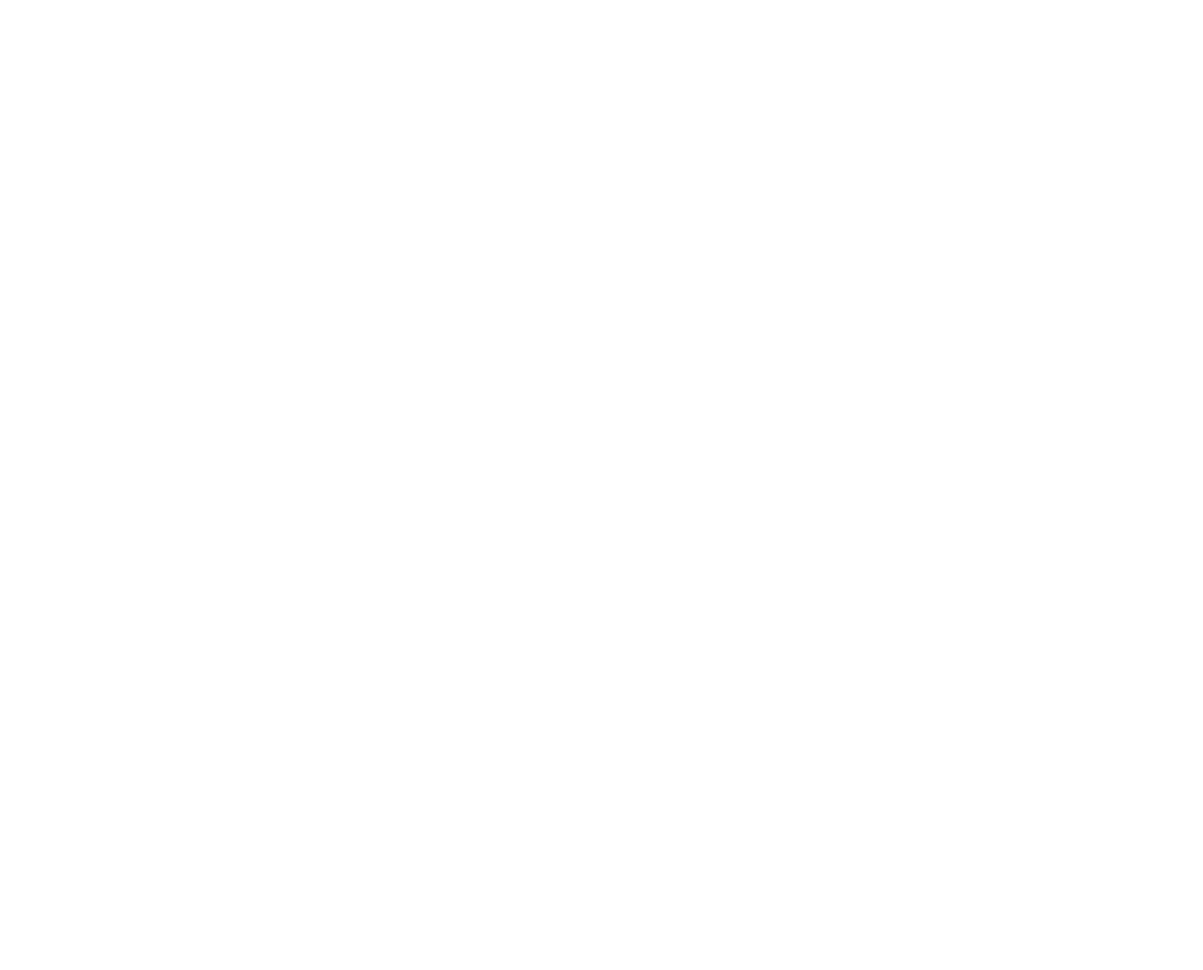
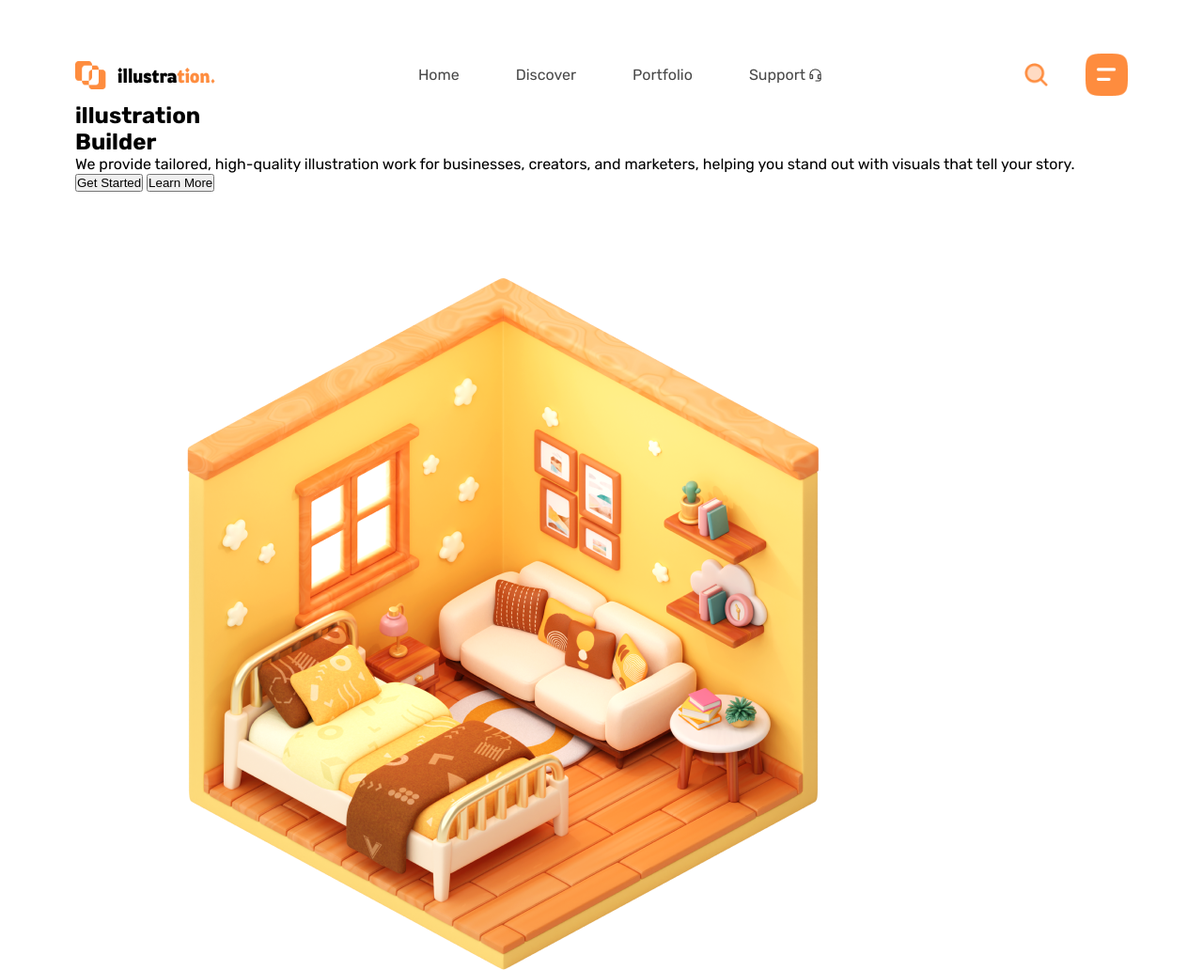
Before and after one commit to perrykwarteng/Illustration-Hero, a plain HTML site: page index.html in a window 1280 px wide. Shown: the whole page at 94% size. Before the commit the page ends 800 px from the top, so only its background shows below. Drawn offline with Linux system fonts and the light colour scheme.

Commit message:
styed nav bar section and added structure for the hero content

```diff
--- a/index.html
+++ b/index.html
@@ -6,5 +6,51 @@
     <title>Illustration Hero Page</title>
     <link rel="stylesheet" href="style.css" />
   </head>
-  <body></body>
+  <body>
+    <section class="Hero">
+      <header class="nav-bar">
+        <nav class="nav-items">
+          <div class="logo">
+            <img src="Images/Logo.png" alt="Main Logo" />
+          </div>
+          <ul class="lists">
+            <li class="list-item"><a href="">Home</a></li>
+            <li class="list-item"><a href="">Discover</a></li>
+            <li class="list-item"><a href="">Portfolio</a></li>
+            <li class="list-item">
+              <a href=""
+                >Support <img src="Images/support.png" alt="support-icon"
+              /></a>
+            </li>
+          </ul>
+          <div class="icons">
+            <div class="search">
+              <img src="Images/search.png" alt="search-icon" />
+            </div>
+            <div class="menu">
+              <img src="Images/menu.png" alt="Menu-icon" />
+            </div>
+          </div>
+        </nav>
+      </header>
+
+      <div class="content">
+        <div class="intro">
+          <h1>illustration <br /><span>Builder</span></h1>
+          <p>
+            We provide tailored, high-quality illustration work for businesses,
+            creators, and marketers, helping you stand out with visuals that
+            tell your story.
+          </p>
+          <div class="btns">
+            <button>Get Started</button>
+            <button>Learn More</button>
+          </div>
+        </div>
+        <div class="intro-img">
+          <img src="Images/heroImg.png" alt="" />
+        </div>
+      </div>
+    </section>
+  </body>
 </html>
--- a/style.css
+++ b/style.css
@@ -14,4 +14,115 @@
 body {
   font-family: "Rubik", serif;
   background: var(--bgColor);
+  min-height: 100vh;
 }
+
+.Hero {
+  padding: 30px 30px;
+  height: 100%;
+}
+
+.Hero .nav-bar .nav-items {
+  display: flex;
+  justify-content: space-between;
+  align-items: center;
+}
+
+.nav-bar .nav-items .logo {
+  width: 150px;
+  height: 30px;
+}
+
+.nav-items .logo img {
+  width: 100%;
+  height: 100%;
+}
+
+.nav-bar .nav-items .lists {
+  display: none;
+  background: #999;
+  /* width: 0%; */
+  padding: 20px 0px;
+  /* position: absolute;
+  left: 0; */
+}
+
+.nav-items .lists .list-item {
+  list-style: none;
+  display: flex;
+  flex-direction: column;
+  padding: 0px 30px;
+  transition: all 0.2s ease;
+}
+.nav-items .lists .list-item:hover::after {
+  content: "";
+  width: 85%;
+  height: 1.5px;
+  background: #fe8c3e;
+}
+.nav-items .lists .list-item:hover {
+  cursor: pointer;
+}
+.lists .list-item a {
+  display: flex;
+  align-items: center;
+  gap: 3px;
+  text-decoration: none;
+  color: #000000b7;
+  transition: all 0.2s ease;
+}
+.lists .list-item a img {
+  width: 15px;
+}
+.lists .list-item a:hover {
+  font-weight: 500;
+}
+
+.nav-items .icons {
+  display: flex;
+  align-items: center;
+  gap: 15px;
+}
+.nav-items .icons .search {
+  width: 20px;
+  height: 20px;
+}
+.nav-items .icons .search img {
+  width: 100%;
+  height: 100%;
+}
+.nav-items .icons .menu {
+  width: 40px;
+  height: 40px;
+}
+.nav-items .icons .menu img {
+  width: 100%;
+  height: 100%;
+}
+
+
+
+/* Responsiveness */
+@media screen and (min-width: 760px) {
+  .Hero {
+    padding: 50px 80px;
+  }
+
+  .nav-bar .nav-items .lists {
+    display: flex;
+    align-items: center;
+    background: none;
+  }
+
+  .nav-items .icons {
+    gap: 40px;
+  }
+  .nav-items .icons .search {
+    width: 25px;
+    height: 25px;
+  }
+  .nav-items .icons .menu {
+    width: 45px;
+    height: 45px;
+  }
+}
```
